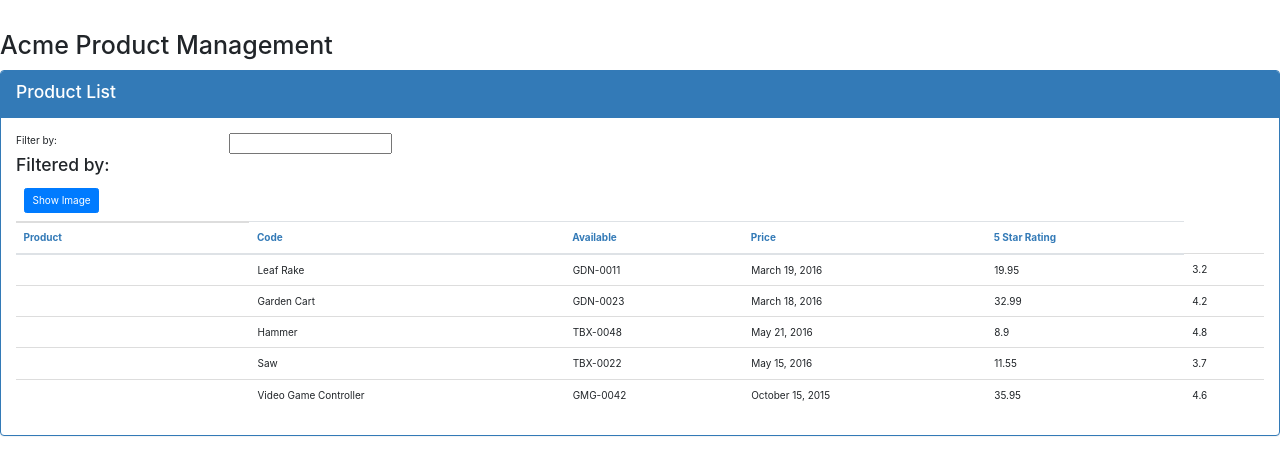
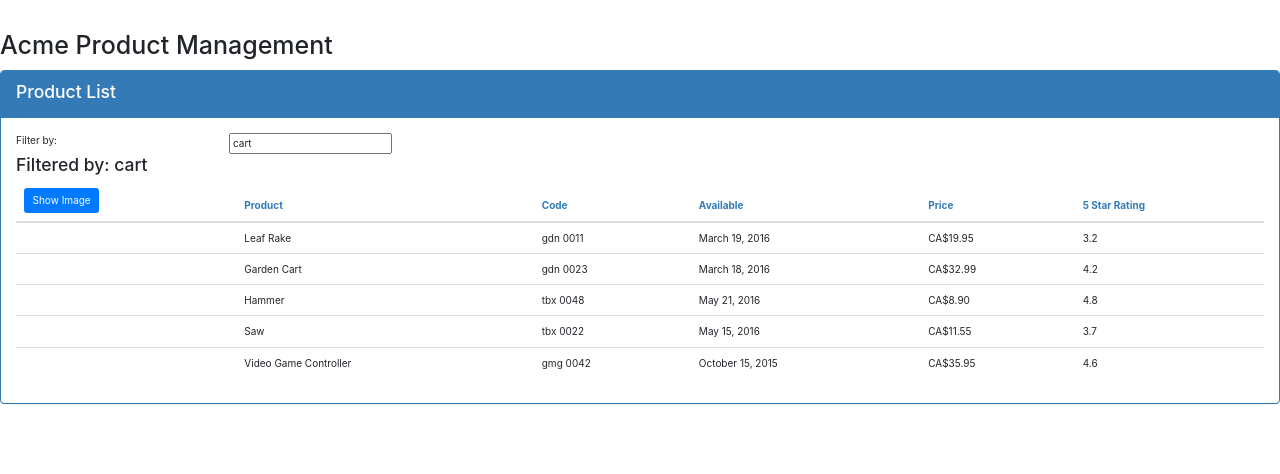
Before and after one commit to stecor/Angular_Acme, an Angular app: page / in a window 1280 px wide. Shown: the top 474 px of the page. Built offline with nearby package versions, Linux system fonts and the light colour scheme.

Commit message:
second commit

```diff
--- a/src/app/products/product-list.component.html
+++ b/src/app/products/product-list.component.html
@@ -1,4 +1,4 @@
-<div class="panel panel-primary">
+<div class="panel panel-primary" (click)='toggleImage()'>
     <div class="panel-heading">
         <h3>{{pageTitle}}</h3>
     </div>
@@ -6,12 +6,12 @@
         <div class="row">
             <div class="col-md-2">Filter by:</div>
             <div class="col-md-4">
-                <input type="text">
+                <input type="text" [(ngModel)]='listFilter'>
             </div>
         </div>
         <div class="row">
             <div class="col-md-6">
-                <h3>Filtered by: </h3>
+                <h3>Filtered by: {{listFilter}}</h3>
             </div>
         </div>
         <div class="table-responsive" *ngIf='products && products.length'>
@@ -20,23 +20,23 @@
                     <tr>
                         <th>
                             <button class="btn btn-primary">
-                                Show Image
+                                {{ showImage ? 'Hide' : 'Show'}} Image
                             </button>
                         </th>
+                        <th>Product</th>
+                        <th>Code</th>
+                        <th>Available</th>
+                        <th>Price</th>
+                        <th>5 Star Rating</th>
                     </tr>
-                    <th>Product</th>
-                    <th>Code</th>
-                    <th>Available</th>
-                    <th>Price</th>
-                    <th>5 Star Rating</th>
                 </thead>
                 <tbody>
                     <tr *ngFor='let product of products'>
-                        <td></td>
+                        <td><img *ngIf='showImage' src={{product.imageUrl}} title={{product.productName}} [style.width.px]='imageWidth' [style.margin.px]='imageMargin'></td>
                         <td>{{ product.productName }}</td>
-                        <td>{{ product.productCode }}</td>
+                        <td>{{ product.productCode | lowercase | convertToSpaces: '-'}}</td>
                         <td>{{ product.releaseDate }}</td>
-                        <td>{{ product.price }}</td>
+                        <td>{{ product.price | currency:'CAD' : true : '1.2-2'}}</td>
                         <td>{{ product.starRating }}</td>
                     </tr>
                 </tbody>
--- a/src/app/products/product-list.component.ts
+++ b/src/app/products/product-list.component.ts
@@ -1,4 +1,5 @@
-import { Component } from '@angular/core';
+import { Component, OnInit } from '@angular/core';
+import { IProduct } from "./product";
 
 @Component({
     selector: 'pm-products',
@@ -6,9 +7,13 @@ import { Component } from '@angular/core';
     styleUrls: ['./product-list.component.css']
 })
 
-export class ProductListComponent{
+export class ProductListComponent implements OnInit{
     pageTitle: string = 'Product List';
-    products: any[]=[
+    imageWidth: number = 50;
+    imageMargin: number = 2;
+    showImage: boolean = false;
+    listFilter: string = 'cart';
+    products: IProduct[]=[
         {
             "productId": 1,
             "productName": "Leaf Rake",
@@ -60,4 +65,12 @@ export class ProductListComponent{
             "imageUrl": "http://openclipart.org/image/300px/svg_to_png/120337/xbox-controller_01.png"
         }
     ];
+
+    toggleImage(): void {
+        this.showImage = !this.showImage;
+    }
+
+    ngOnInit(): void{
+        console.log('In OnInit')
+    }
 }
--- /dev/null
+++ b/src/app/products/product.ts
@@ -0,0 +1,10 @@
+export interface IProduct{
+    productId: number;
+    productName: string;
+    productCode: string;
+    releaseDate: string;
+    description: string;
+    price: number;
+    starRating: number;
+    imageUrl: string;
+}
--- /dev/null
+++ b/src/app/shared/convert-to-spaces.pipe.ts
@@ -0,0 +1,11 @@
+import { Pipe, PipeTransform } from '@angular/core';
+
+@Pipe({
+    name: 'convertToSpaces'
+})
+
+export class ConvertToSpacesPipe implements PipeTransform{
+    transform(value: string, character: string): string{
+        return value.replace(character, ' ');
+    }
+}
--- a/src/index.html
+++ b/src/index.html
@@ -8,8 +8,7 @@
   <meta name="viewport" content="width=device-width, initial-scale=1">
   <link rel="icon" type="image/x-icon" href="favicon.ico">
   <link rel="stylesheet" href="https://maxcdn.bootstrapcdn.com/bootstrap/3.3.7/css/bootstrap.min.css">
-  <script src="https://ajax.googleapis.com/ajax/libs/jquery/1.12.4/jquery.min.js"></script>
-  <script src="https://maxcdn.bootstrapcdn.com/bootstrap/3.3.7/js/bootstrap.min.js"></script>
+
 </head>
 <body>
   <app-root></app-root>
```
Also changed, not shown: src/app/app.module.ts (+6 -3 lines), .angular-cli.json.
